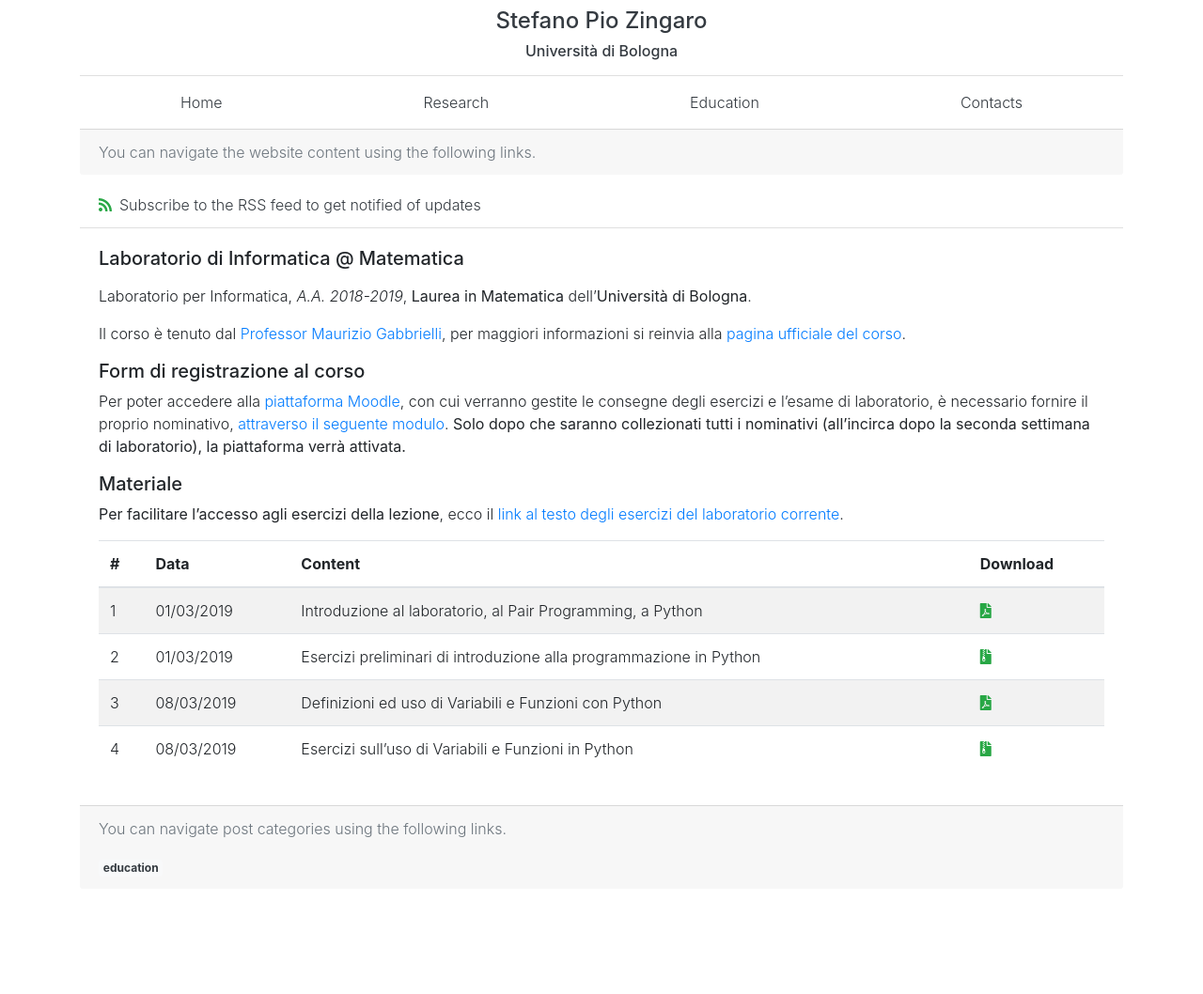
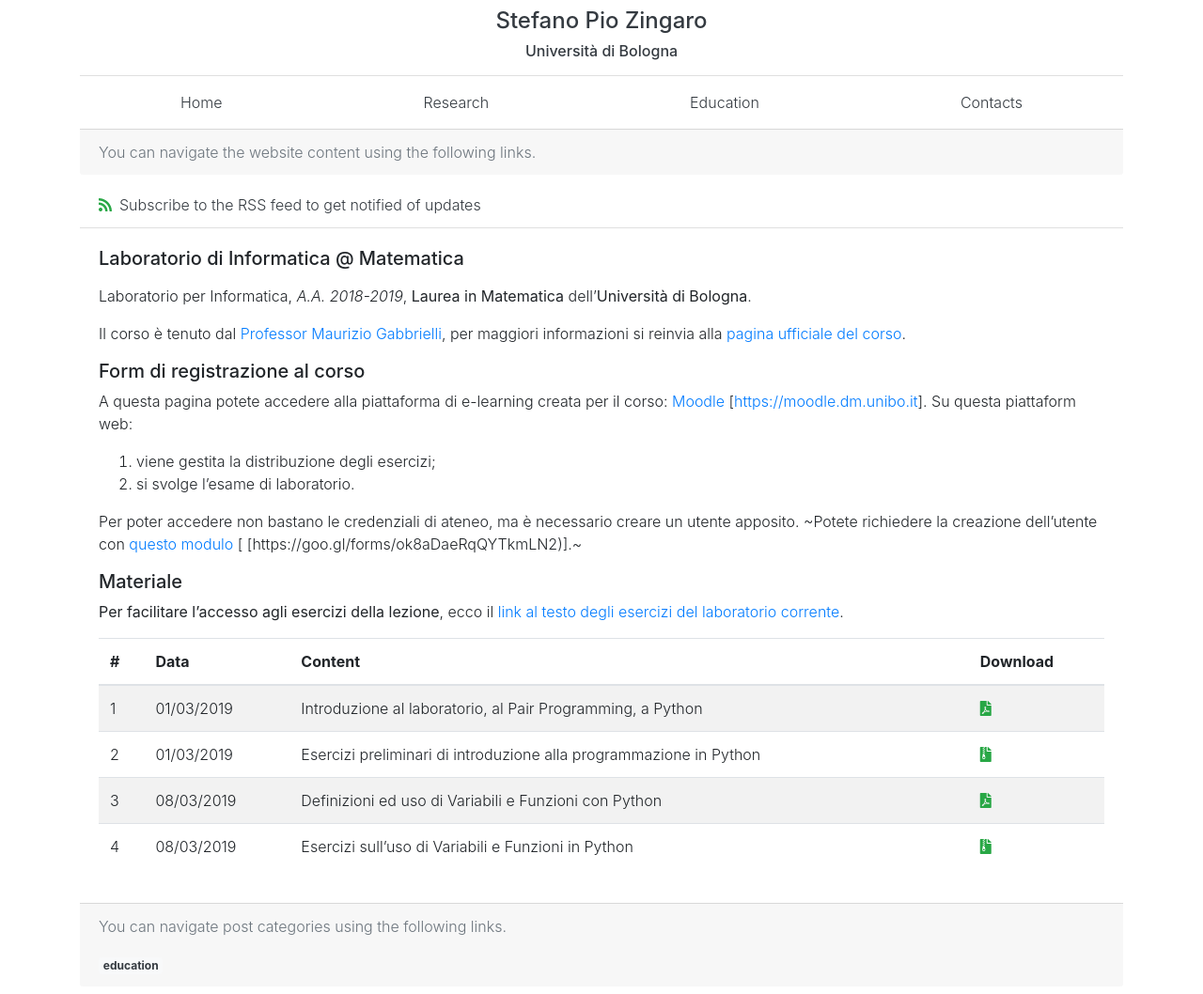
Before and after one commit to saltgz/saltgz.github.io, a Jekyll site: the page built from _posts/2019-02-20-info-mat.md, in a window 1280 px wide. Shown: the whole page at 94% size. Built offline with Jekyll 4.4.1, drawn with Linux system fonts in a browser that asks for light colours; nearby versions of some CDN libraries; before the commit the page ends 954 px from its top, so only the background shows below that.

Commit message:
update removing google form registration

```diff
--- a/_posts/2019-02-20-info-mat.md
+++ b/_posts/2019-02-20-info-mat.md
@@ -13,12 +13,16 @@ corso](https://www.unibo.it/it/didattica/insegnamenti/insegnamento/2018/323868).
 
 ##### Form di registrazione al corso
 
-Per poter accedere alla [piattaforma Moodle](https://moodle.dm.unibo.it), con
-cui verranno gestite le consegne degli esercizi e l'esame di laboratorio, è
-necessario fornire il proprio nominativo, [attraverso il seguente
-modulo](https://goo.gl/forms/ok8aDaeRqQYTkmLN2). **Solo dopo che saranno
-collezionati tutti i nominativi (all'incirca dopo la seconda settimana di
-laboratorio), la piattaforma verrà attivata.**
+A questa pagina potete accedere alla piattaforma di e-learning creata per il corso:
+[Moodle](https://moodle.dm.unibo.it) \[[https://moodle.dm.unibo.it](https://moodle.dm.unibo.it)\].
+Su questa piattaform web:
+1. viene gestita la distribuzione degli esercizi;
+2. si svolge l'esame di laboratorio.
+
+Per poter accedere non bastano le credenziali di ateneo, ma è necessario creare
+un utente apposito. ~Potete richiedere la creazione dell'utente con [questo
+modulo](https://goo.gl/forms/ok8aDaeRqQYTkmLN2) \[
+[https://goo.gl/forms/ok8aDaeRqQYTkmLN2)\].~
 
 ##### Materiale
 
```
